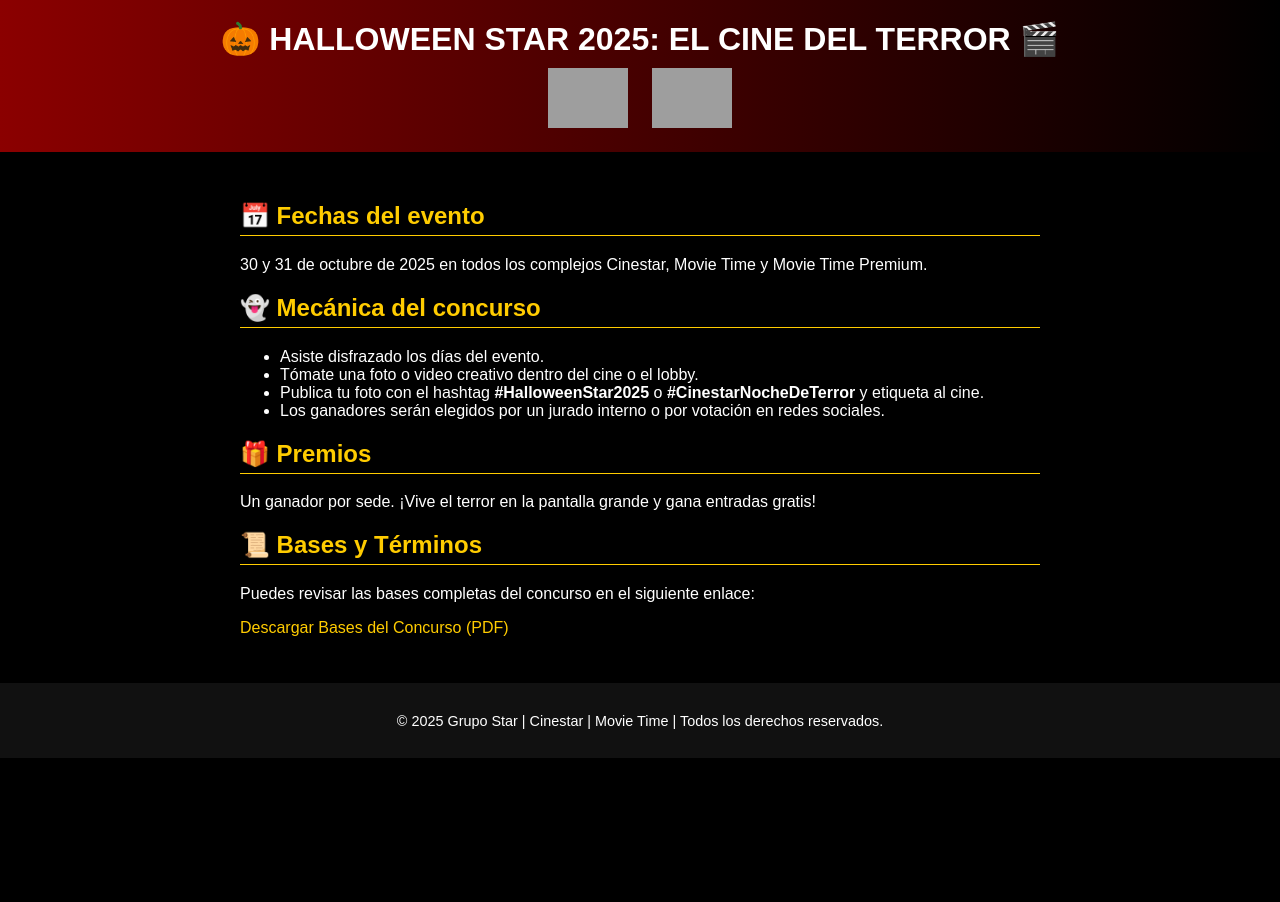
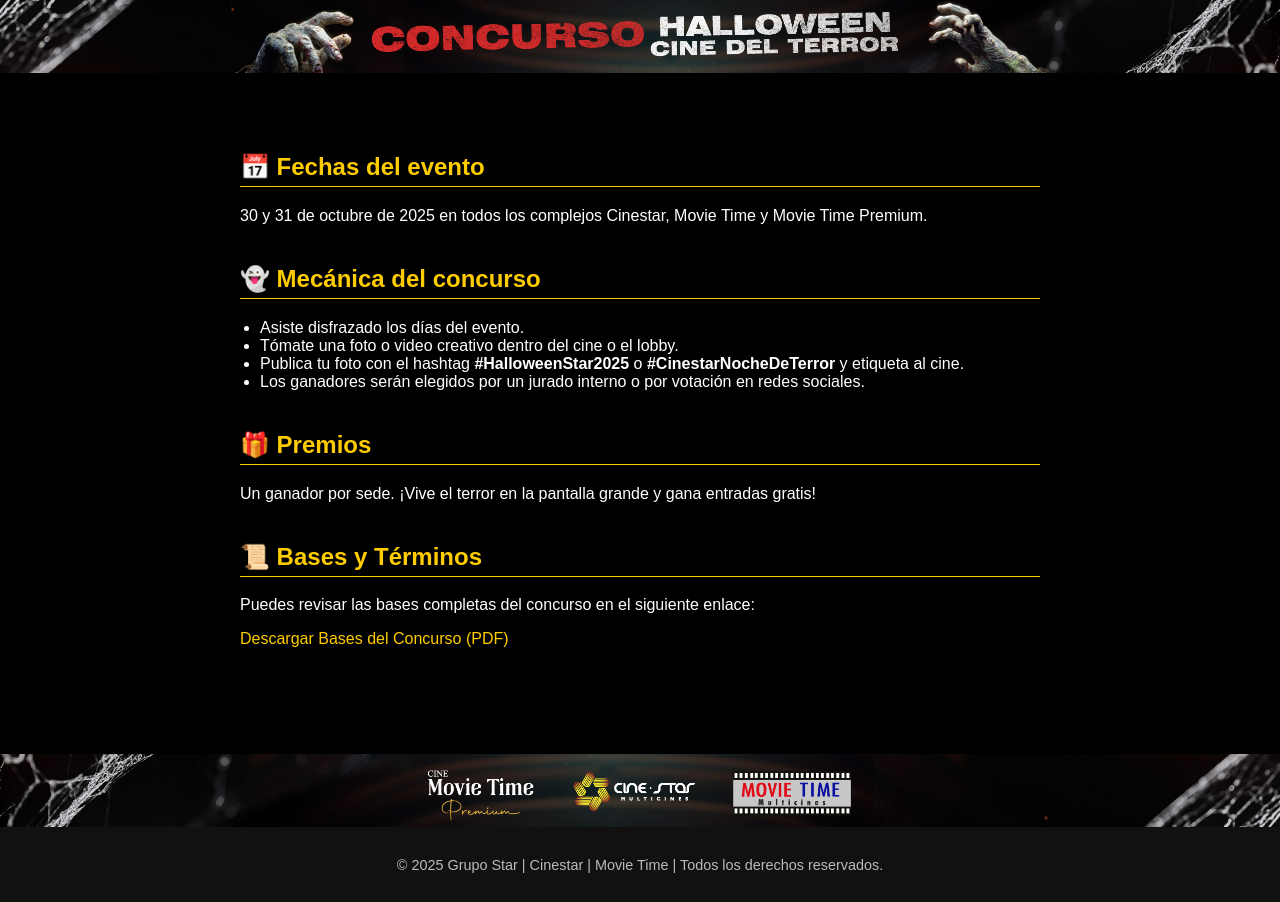
Before and after one commit to grupostarcorp/halloween-star-2025, a plain HTML site: page index.html in a window 1280 px wide. Before the commit the page ends 800 px from the top, so only its background shows below. Drawn offline with Linux system fonts and the light colour scheme; grey boxes are pictures that could not be loaded.

Commit message:
Update index.html

```diff
--- a/index.html
+++ b/index.html
@@ -12,55 +12,77 @@
       color: #fff;
       text-align: center;
     }
+
+    /* ======= FRANJA SUPERIOR ======= */
     header {
-      background: linear-gradient(90deg, #8b0000, #000);
-      padding: 20px;
+      width: 100%;
     }
-    h1 {
-      font-size: 2em;
-      margin: 0;
+
+    header img {
+      width: 100%;
+      height: auto;
+      display: block;
     }
-    .logos {
-      margin-top: 10px;
-    }
-    .logos img {
-      height: 60px;
-      margin: 0 10px;
-    }
+
+    /* ======= SECCIÓN CENTRAL ======= */
     section {
-      padding: 30px 15px;
+      padding: 40px 20px;
       max-width: 800px;
-      margin: auto;
+      margin: 0 auto;
       text-align: left;
     }
+
     h2 {
       color: #ffcc00;
       border-bottom: 1px solid #ffcc00;
       padding-bottom: 5px;
+      margin-top: 40px;
     }
-    footer {
-      background: #111;
-      padding: 15px;
-      font-size: 0.9em;
+
+    ul {
+      list-style: disc;
+      padding-left: 20px;
     }
+
     a {
       color: #ffcc00;
       text-decoration: none;
     }
+
     a:hover {
       text-decoration: underline;
     }
+
+    /* ======= FRANJA INFERIOR ======= */
+    footer {
+      margin-top: 50px;
+      width: 100%;
+    }
+
+    footer img {
+      width: 100%;
+      height: auto;
+      display: block;
+    }
+
+    /* ======= PIE DE PÁGINA LEGAL ======= */
+    .legal {
+      background: #111;
+      padding: 15px;
+      font-size: 0.9em;
+      color: #bbb;
+    }
+
   </style>
 </head>
 <body>
+
+  <!-- ======= FRANJA SUPERIOR ======= -->
   <header>
-    <h1>🎃 HALLOWEEN STAR 2025: EL CINE DEL TERROR 🎬</h1>
-    <div class="logos">
-      <img src="https://www.cinestar.com.pe/assets/images/logo-cinestar.png" alt="Cinestar Logo" />
-      <img src="https://www.cinestar.com.pe/assets/images/logo-movietime.png" alt="Movie Time Logo" />
-    </div>
+    <img src="Franja-1.jpg" alt="Banner superior Halloween Star 2025" />
   </header>
 
+  <!-- ======= CONTENIDO PRINCIPAL ======= -->
   <section>
     <h2>📅 Fechas del evento</h2>
     <p>30 y 31 de octubre de 2025 en todos los complejos Cinestar, Movie Time y Movie Time Premium.</p>
@@ -78,11 +100,18 @@
 
     <h2>📜 Bases y Términos</h2>
     <p>Puedes revisar las bases completas del concurso en el siguiente enlace:</p>
-    <p><a href="documento de prueba.pdf" target="_blank">Descargar Bases del Concurso (PDF)</a></p>
+    <p><a href="documento%20de%20prueba.pdf" target="_blank">Descargar Bases del Concurso (PDF)</a></p>
   </section>
 
+  <!-- ======= FRANJA INFERIOR ======= -->
   <footer>
+    <img src="Franja-inferior.jpg" alt="Banner inferior Halloween Star 2025" />
+  </footer>
+
+  <!-- ======= PIE DE PÁGINA LEGAL ======= -->
+  <div class="legal">
     <p>&copy; 2025 Grupo Star | Cinestar | Movie Time | Todos los derechos reservados.</p>
-  </footer>
+  </div>
+
 </body>
 </html>
```
